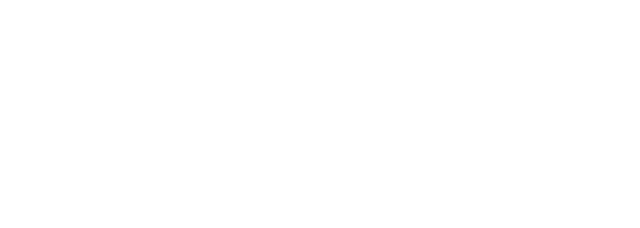
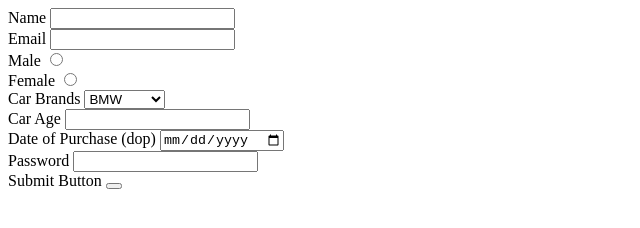
Before and after one commit to acciojob/car-insurance-form-sreeharshamaley, a website: page main.html in a window 1280 px wide. Shown: the whole page, without its empty margins (0-640 px from the left). Drawn offline with Linux system fonts and the light colour scheme.

Commit message:
created a submission

```diff
--- a/main.html
+++ b/main.html
@@ -8,6 +8,37 @@
 
 <body>
 	<!-- the entire body must be written by student -->
+	<form method="post">
+		<label for="name">Name</label>
+		<input type="text" required id="name">
+		<br>
+		<label for="email">Email</label>
+		<input type="email" required id="email">
+		<br>
+		<label >Male</label>
+		<input type="radio" required name="gender">
+		<br>
+		<label >Female</label>
+		<input type="radio" required name="gender">
+		<br>
+		<label for="cars">Car Brands</label>
+		<select id="cars">
+			<option>BMW</option>
+			<option>Mercedez</option>
+			<option>Audi</option>
+		</select>
+		<br>
+		<label for="carage">Car Age</label>
+		<input type="number" required id="carage">
+		<br>
+		<label for="dop">Date of Purchase (dop)</label>
+		<input type="date" required id="dop">
+		<br>
+		<label for="password">Password</label>
+		<input type="Password" required id="password">
+		<br>
+		<label >Submit Button</label>
+		<button type="submit">
     <script type="text/javascript" src="./script.js">
 </script>
 
```
